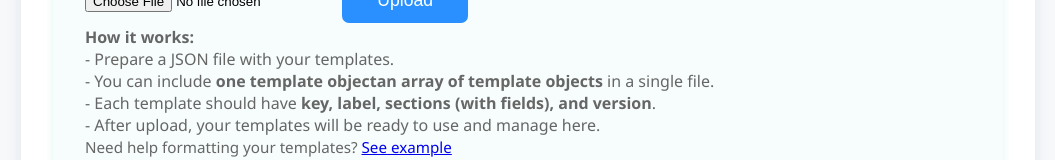
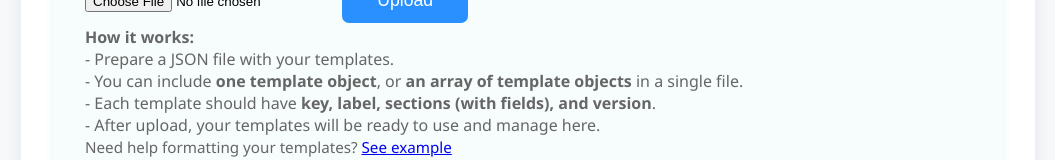
Before and after one commit to GoTether/connect, a plain HTML site: page docs/templatemanager.html in a window 1280 px wide. Shown: the part 283-443 px from the top of the page, without its empty margins (112-1167 px from the left). Drawn offline with Linux system fonts and the light colour scheme; no server answers.

Commit message:
Update templatemanager.html

```diff
--- a/docs/templatemanager.html
+++ b/docs/templatemanager.html
@@ -57,7 +57,7 @@
     <div class="upload-tip">
       <b>How it works:</b><br>
       - Prepare a JSON file with your templates.<br>
-      - You can include <b>one template object</b, or <b>an array of template objects</b> in a single file.<br>
+      - You can include <b>one template object</b>, or <b>an array of template objects</b> in a single file.<br>
       - Each template should have <b>key, label, sections (with fields), and version</b>.<br>
       - After upload, your templates will be ready to use and manage here.<br>
       <span style="color:#666;font-size:0.95em;">Need help formatting your templates? <a href="#" onclick="alert('Make sure your JSON matches the required structure. Each template should include key, label, sections (with fields), and version. See documentation or ask support for a sample.')">See example</a></span>
```
